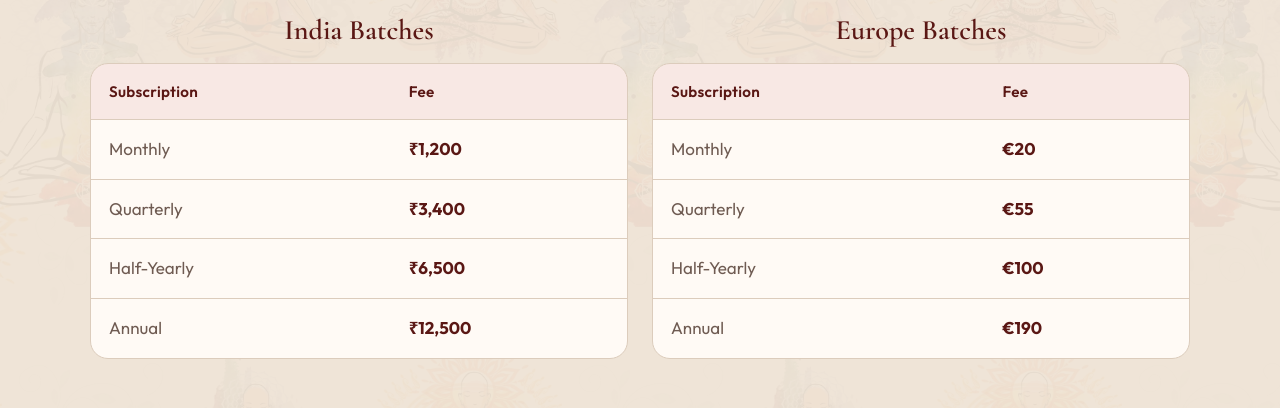
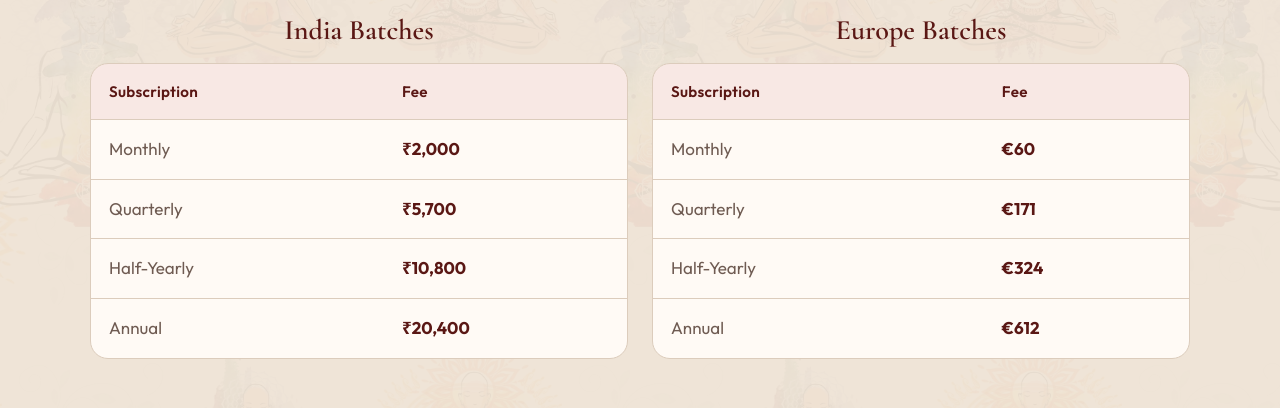
Before and after one commit to atmanyayoga/atmanyayoga.github.io, a plain HTML site: page membership.html in a window 1280 px wide. Shown: the part 1480-1888 px from the top of the page. Drawn offline with nearby package versions, Linux system fonts and the light colour scheme.

Commit message:
Update membership fees for India and Europe

```diff
--- a/membership.html
+++ b/membership.html
@@ -95,10 +95,10 @@
                   <tr><th>Subscription</th><th>Fee</th></tr>
                 </thead>
                 <tbody>
-                  <tr><td>Monthly</td><td class="amount">₹1,200</td></tr>
-                  <tr><td>Quarterly</td><td class="amount">₹3,400</td></tr>
-                  <tr><td>Half-Yearly</td><td class="amount">₹6,500</td></tr>
-                  <tr><td>Annual</td><td class="amount">₹12,500</td></tr>
+                  <tr><td>Monthly</td><td class="amount">₹2,000</td></tr>
+                  <tr><td>Quarterly</td><td class="amount">₹5,700</td></tr>
+                  <tr><td>Half-Yearly</td><td class="amount">₹10,800</td></tr>
+                  <tr><td>Annual</td><td class="amount">₹20,400</td></tr>
                 </tbody>
               </table>
             </div>
@@ -112,10 +112,10 @@
                   <tr><th>Subscription</th><th>Fee</th></tr>
                 </thead>
                 <tbody>
-                  <tr><td>Monthly</td><td class="amount">€20</td></tr>
-                  <tr><td>Quarterly</td><td class="amount">€55</td></tr>
-                  <tr><td>Half-Yearly</td><td class="amount">€100</td></tr>
-                  <tr><td>Annual</td><td class="amount">€190</td></tr>
+                  <tr><td>Monthly</td><td class="amount">€60</td></tr>
+                  <tr><td>Quarterly</td><td class="amount">€171</td></tr>
+                  <tr><td>Half-Yearly</td><td class="amount">€324</td></tr>
+                  <tr><td>Annual</td><td class="amount">€612</td></tr>
                 </tbody>
               </table>
             </div>
```
